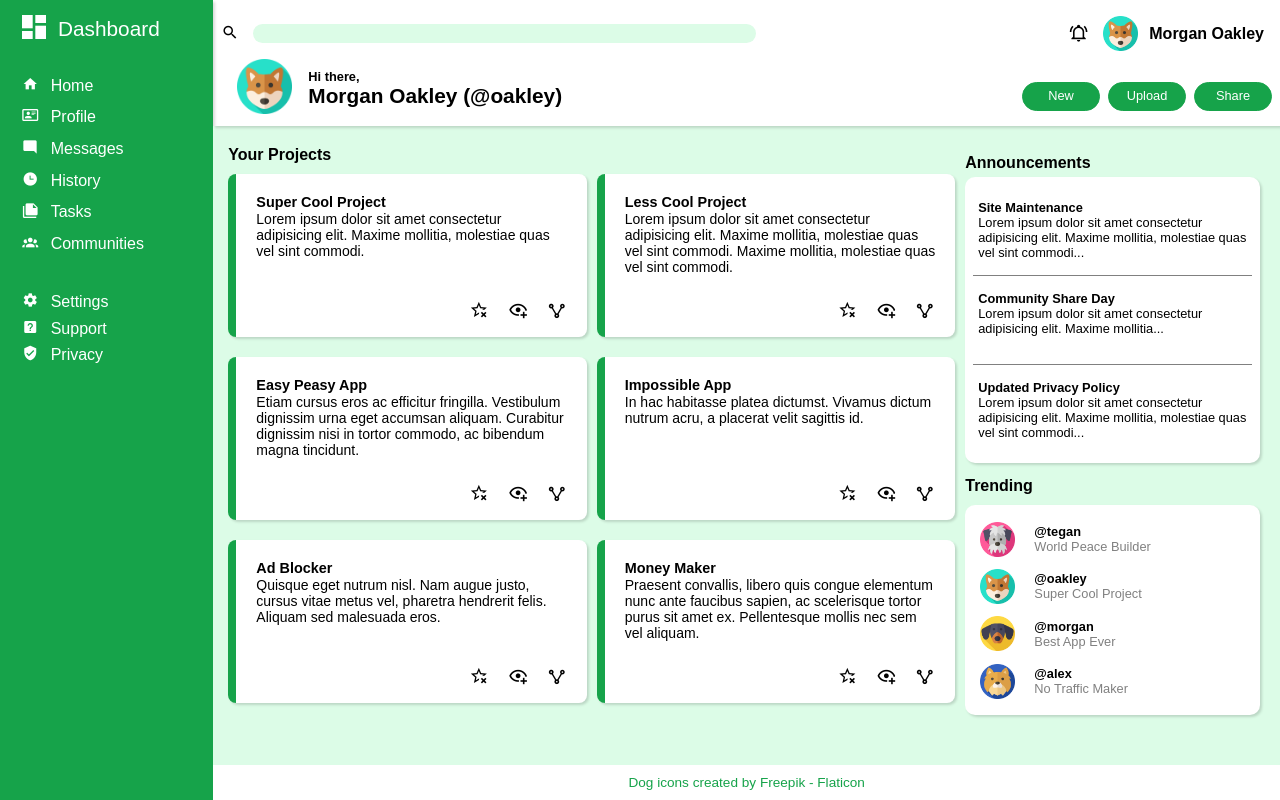
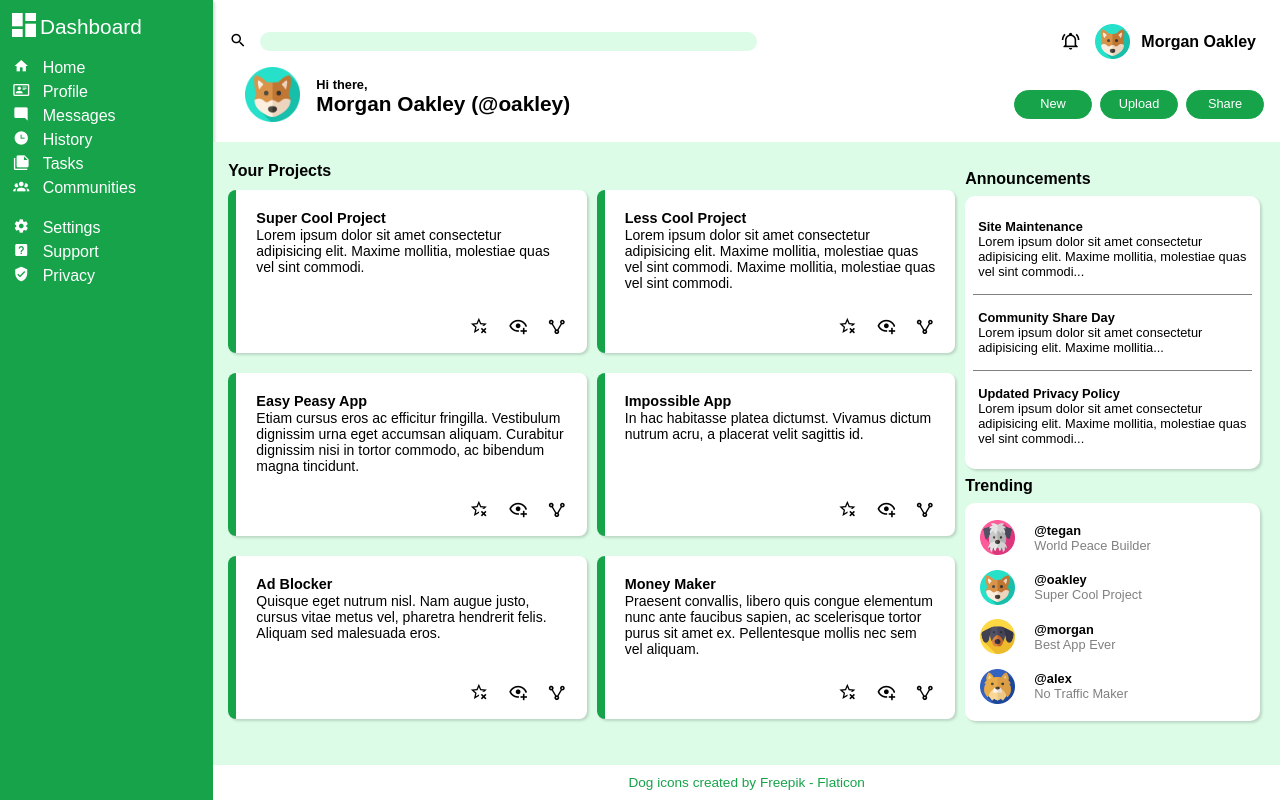
Before and after one commit to vincemilo/admin-dashboard, a plain HTML site: page index.html in a window 1280 px wide. Drawn offline with Linux system fonts and the light colour scheme.

Commit message:
converted single dimension elements to flexbox, padding cleanup

```diff
--- a/style.css
+++ b/style.css
@@ -15,15 +15,12 @@ body {
 nav {
     background-color: #16A34A;
     color: white;
-    grid-row: span 5;
-    padding-left: 10px;
-    padding-top: 10px;
+    grid-row: 1 / 5;
     box-shadow: rgba(0, 0, 0, 0.15) 1.95px 1.95px 2.6px;
 }
 
 .nav-logo {
     font-size: 2rem;
-    padding: 0 8px;
 }
 
 a {
@@ -38,26 +35,23 @@ a:hover {
 
 .nav-panel {
     display: grid;
-    grid-template-rows: 1fr 6fr 3fr;
 }
 
 .nav-head {
-    display: grid;
-    grid-template-columns: 1fr 4fr;
+    display: flex;
     align-items: center;
+    padding: 8px;
 }
 
 .nav-title {
     font-size: 1.3rem;
-    align-items: center;
-    padding-right: 20px;
 }
 
 .nav-upper, .nav-lower {
     display: grid;
     grid-template-columns: 1fr 4fr;
     align-items: end;
-    padding: 16px 0;
+    padding-bottom: 16px;
 }
 
 .nav-item-logo {
@@ -80,9 +74,8 @@ a:hover {
 }
 
 header {
-    padding: 8px;
+    padding: 16px;
     box-shadow: rgba(0, 0, 0, 0.15) 1.95px 1.95px 2.6px;
-    z-index: 2;
 }
 
 .header-panel {
@@ -201,12 +194,11 @@ main p {
 .main-projects {
     display: grid;
     grid-template-columns: 1fr 1fr;
-    grid-template-rows: .01fr 1fr 1fr 1fr;
     height: 100%;
 }
 
 .main-projects-title {
-    grid-column: span 2;
+    grid-column: 1 / 3;
     font-weight: 700;
 }
 
@@ -235,9 +227,9 @@ main p {
 }
 
 .side-panel {
-    display: grid;
-    grid-template-rows: .3fr 4fr .1fr 3fr;
-    height: 100%;
+    display: flex;
+    flex-direction: column;
+    gap: 8px;
     padding: 8px 0;
 }
 
@@ -247,8 +239,6 @@ main p {
     box-shadow: rgba(0, 0, 0, 0.15) 1.95px 1.95px 2.6px;
     padding: 8px;
     height: 90%;
-    display: grid;
-    grid-template-rows: 1fr 1fr 1fr;
 }
 
 .announcement {
@@ -265,7 +255,6 @@ main p {
     background-color: white;
     border-radius: 10px;
     box-shadow: rgba(0, 0, 0, 0.15) 1.95px 1.95px 2.6px;
-    margin-top: 10px;
     padding: 10px 15px;
     height: 84%;
     display: grid;
@@ -338,7 +327,7 @@ footer a:hover {
     }
 
     .nav-head {
-        grid-column: span 2;
+        grid-column: 1 / 3;
         justify-self: center;
     }
 
@@ -347,9 +336,14 @@ footer a:hover {
         gap: 8px;
     }
 
+    .nav-lower {
+        align-items: center;
+    }
+
     .header-panel {
         display: flex;
         flex-direction: column;
+        gap: 8px;
     }
 
     .main-panel {
```
